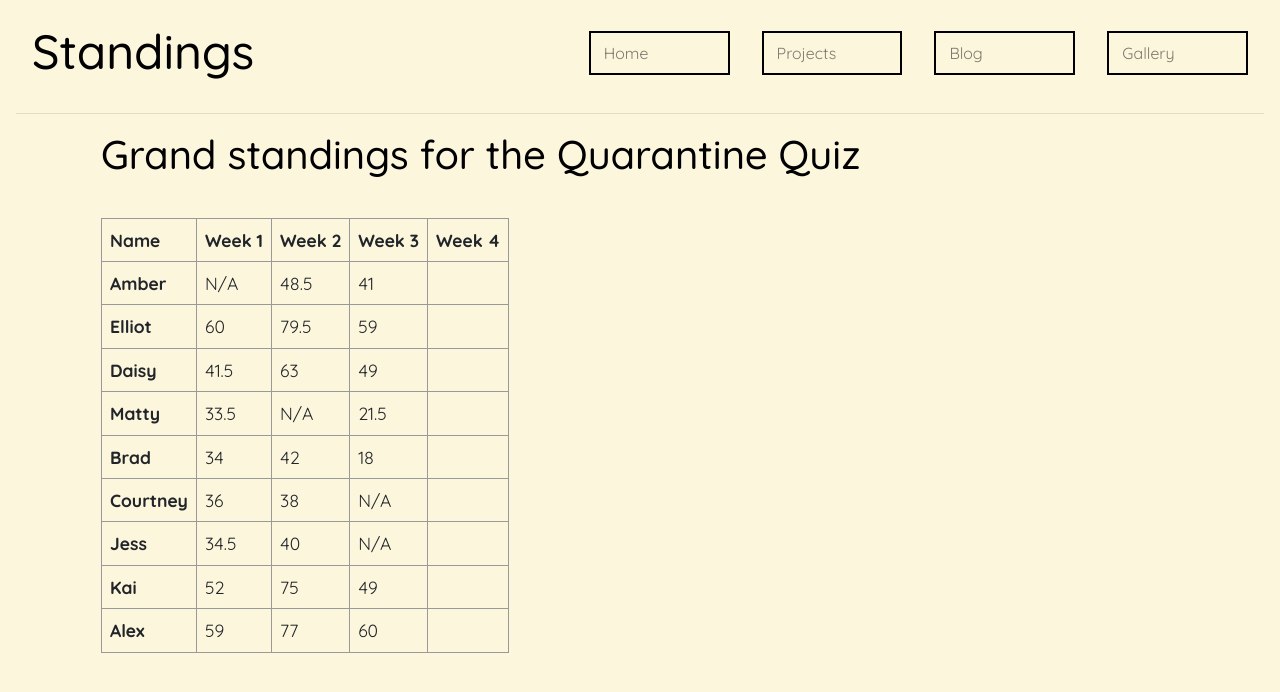
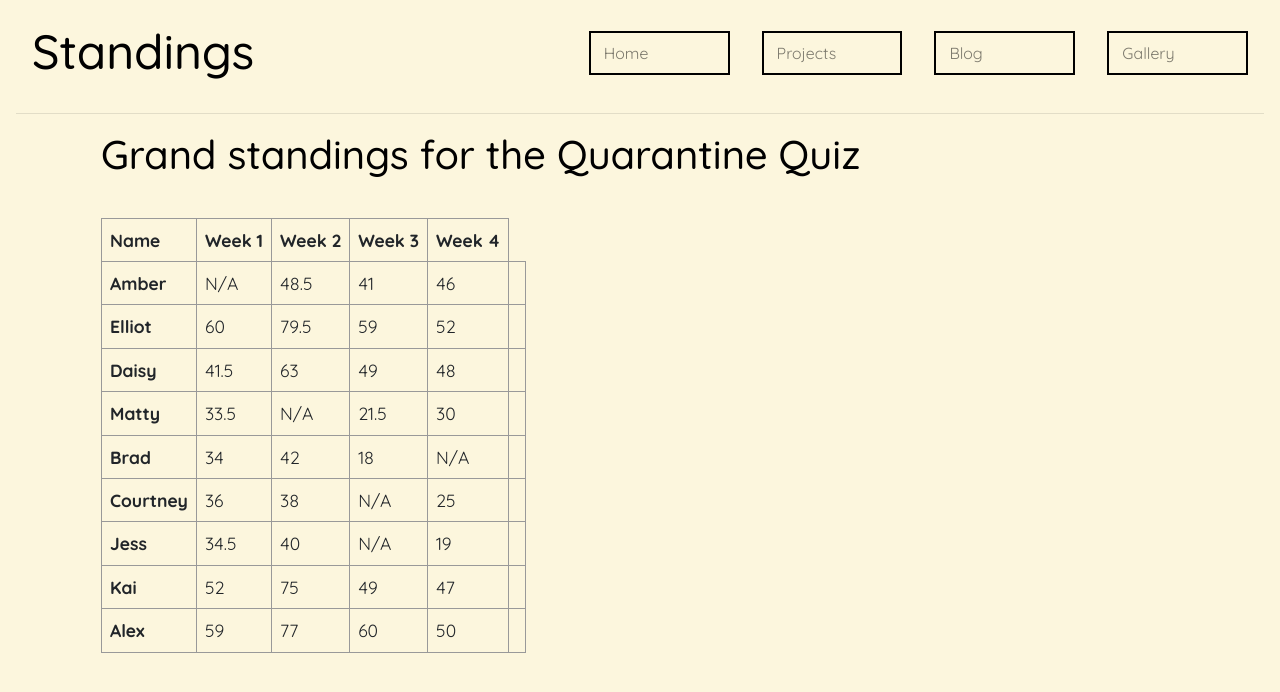
Before and after one commit to AlexSmith11/website-blog, a React (Create React App) app: page /standings in a window 1280 px wide. Shown: the top 692 px of the page. Built offline with nearby package versions, Linux system fonts and the light colour scheme.

Commit message:
added week 4 standings

```diff
--- a/src/pages/standings.jsx
+++ b/src/pages/standings.jsx
@@ -32,6 +32,7 @@ const About = () => {
                 <td>N/A</td>
                 <td>48.5</td>
                 <td>41</td>
+                <td>46</td>
                 <td></td>
               </tr>
               <tr>
@@ -39,6 +40,7 @@ const About = () => {
                 <td>60</td>
                 <td>79.5</td>
                 <td>59</td>
+                <td>52</td>
                 <td></td>
               </tr>
               <tr>
@@ -46,6 +48,7 @@ const About = () => {
                 <td>41.5</td>
                 <td>63</td>
                 <td>49</td>
+                <td>48</td>
                 <td></td>
               </tr>
               <tr>
@@ -53,6 +56,7 @@ const About = () => {
                 <td>33.5</td>
                 <td>N/A</td>
                 <td>21.5</td>
+                <td>30</td>
                 <td></td>
               </tr>
               <tr>
@@ -60,6 +64,7 @@ const About = () => {
                 <td>34</td>
                 <td>42</td>
                 <td>18</td>
+                <td>N/A</td>
                 <td></td>
               </tr>
               <tr>
@@ -67,6 +72,7 @@ const About = () => {
                 <td>36</td>
                 <td>38</td>
                 <td>N/A</td>
+                <td>25</td>
                 <td></td>
               </tr>
               <tr>
@@ -74,6 +80,7 @@ const About = () => {
                 <td>34.5</td>
                 <td>40</td>
                 <td>N/A</td>
+                <td>19</td>
                 <td></td>
               </tr>
               <tr>
@@ -81,6 +88,7 @@ const About = () => {
                 <td>52</td>
                 <td>75</td>
                 <td>49</td>
+                <td>47</td>
                 <td></td>
               </tr>
               <tr>
@@ -88,6 +96,7 @@ const About = () => {
                 <td>59</td>
                 <td>77</td>
                 <td>60</td>
+                <td>50</td>
                 <td></td>
               </tr>
             </tbody>
```
